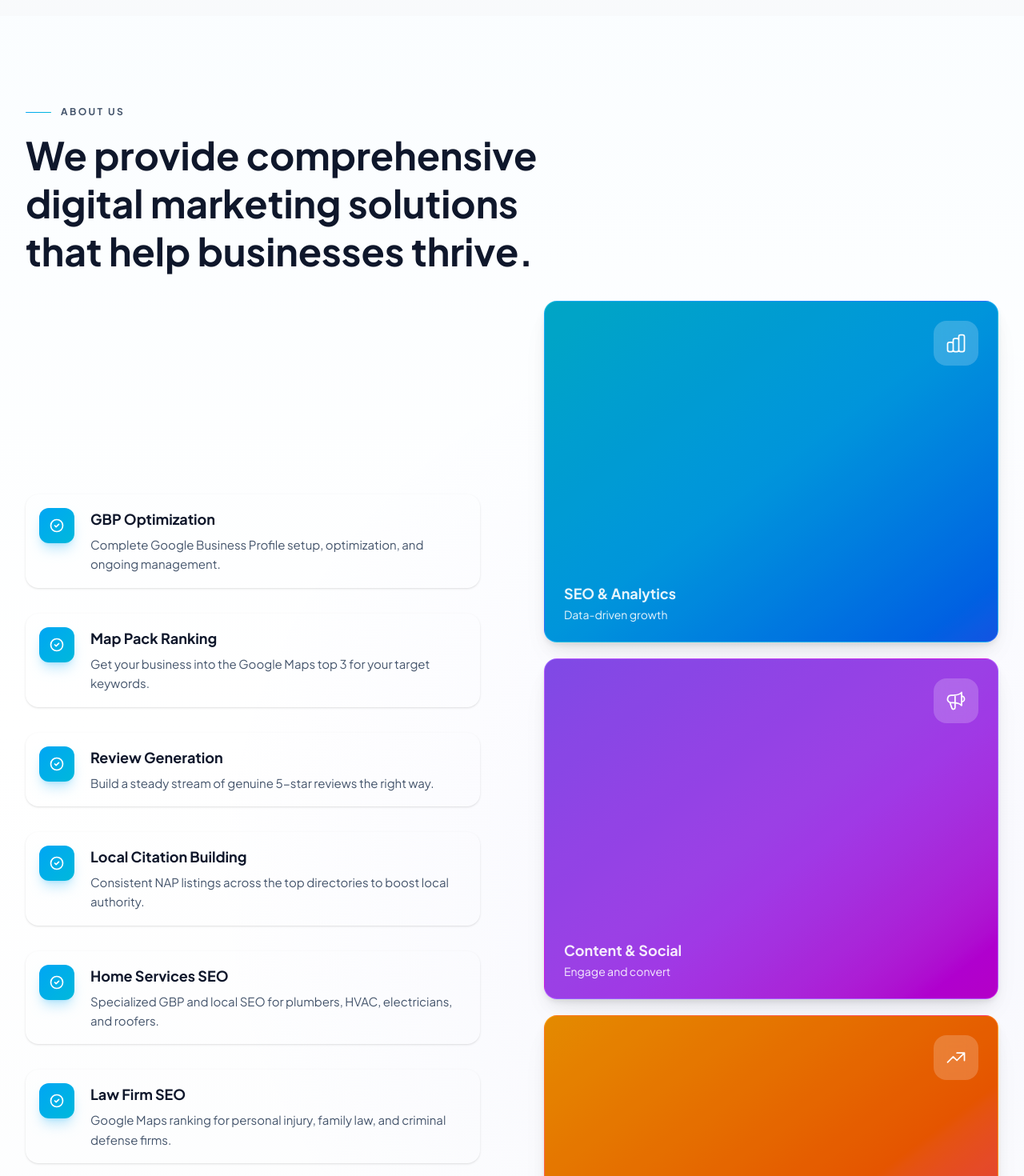
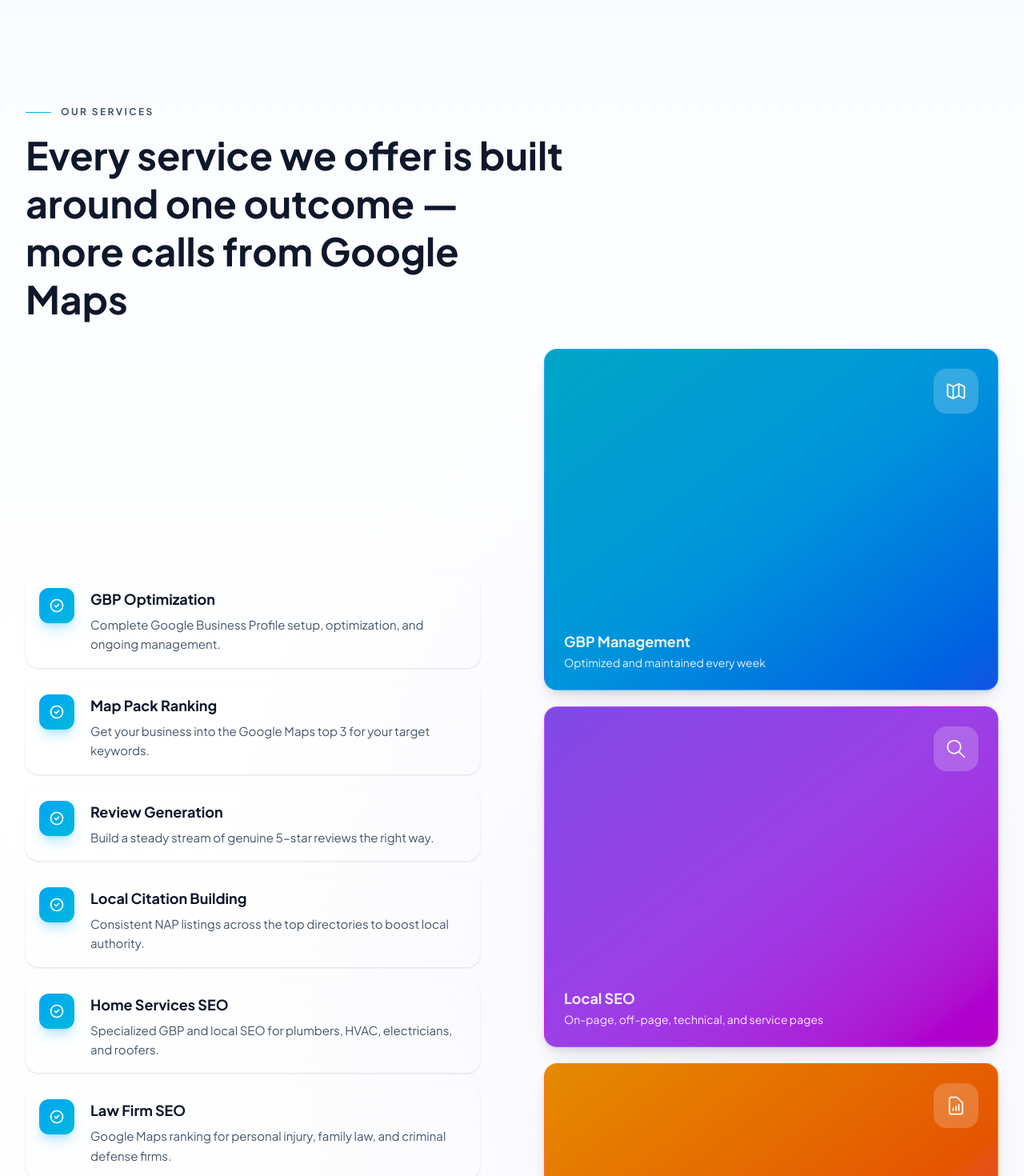
Before and after one commit to abubakar10/serpwiser, a React (Vite) app: page / in a window 1280 px wide. Shown: the part 2760-4230 px from the top of the page at 80% size. Built offline with nearby package versions, Linux system fonts and the light colour scheme; no server answers.

Commit message:
Update OurExpertise.jsx

```diff
--- a/src/components/OurExpertise.jsx
+++ b/src/components/OurExpertise.jsx
@@ -8,8 +8,7 @@ const SectionLabel = ({ children }) => (
   </div>
 );
 
-/* New image sections: gradient cards with visuals + box shadows */
-const ImageSectionCard = ({ gradient, title, subtitle, icon }) => (
+const Card = ({ gradient, title, subtitle, icon }) => (
   <div className={`rounded-2xl overflow-hidden shadow-card hover:shadow-card-hover transition-all duration-300 bg-gradient-to-br ${gradient} border border-white/10`}>
     <div className="aspect-[4/3] p-6 flex flex-col justify-between relative">
       <div className="absolute inset-0 bg-black/10" />
@@ -31,12 +30,12 @@ export default function OurExpertise() {
     <section id="our-expertise" className="py-20 md:py-28 relative overflow-hidden bg-gradient-to-b from-sky-50/30 via-white to-slate-50/50" aria-labelledby="our-expertise-heading">
       <div className="absolute inset-0 bg-[radial-gradient(ellipse_60%_40%_at_80%_60%,rgba(99,102,241,0.05),transparent)]" />
       <div className="relative max-w-7xl mx-auto px-4 sm:px-6 lg:px-8">
-        <SectionLabel>About Us</SectionLabel>
+        <SectionLabel>Our Services</SectionLabel>
         <h2 id="our-expertise-heading" className="text-3xl sm:text-4xl lg:text-5xl font-bold text-slate-900 mb-8 max-w-2xl leading-tight">
-          We provide comprehensive digital marketing solutions that help businesses thrive.
+          Every service we offer is built around one outcome — more calls from Google Maps
         </h2>
         <div className="grid lg:grid-cols-2 gap-14 lg:gap-20 items-center">
-          <div className="space-y-8">
+          <div className="space-y-4">
             {expertiseServices.map((service) => (
               <div key={service.path} className="flex gap-5 group p-4 rounded-2xl hover:bg-white/80 transition-colors shadow-sm hover:shadow-card border border-transparent hover:border-slate-200/80">
                 <div className="w-11 h-11 rounded-xl bg-gradient-to-br from-sky-500 to-cyan-500 flex items-center justify-center shrink-0 text-white shadow-lg shadow-sky-500/25">
@@ -53,35 +52,34 @@ export default function OurExpertise() {
               </div>
             ))}
           </div>
-          {/* New image sections: 3 gradient visual cards */}
           <div className="grid grid-cols-1 gap-5">
-            <ImageSectionCard
+            <Card
               gradient="from-cyan-500 via-sky-500 to-blue-600"
-              title="SEO & Analytics"
-              subtitle="Data-driven growth"
+              title="GBP Management"
+              subtitle="Optimized and maintained every week"
               icon={
                 <svg className="w-7 h-7" fill="none" stroke="currentColor" viewBox="0 0 24 24">
-                  <path strokeLinecap="round" strokeLinejoin="round" strokeWidth={1.5} d="M9 19v-6a2 2 0 00-2-2H5a2 2 0 00-2 2v6a2 2 0 002 2h2a2 2 0 002-2zm0 0V9a2 2 0 012-2h2a2 2 0 012 2v10m-6 0a2 2 0 002 2h2a2 2 0 002-2m0 0V5a2 2 0 012-2h2a2 2 0 012 2v14a2 2 0 01-2 2h-2a2 2 0 01-2-2z" />
+                  <path strokeLinecap="round" strokeLinejoin="round" strokeWidth={1.5} d="M9 20l-5.447-2.724A1 1 0 013 16.382V5.618a1 1 0 011.447-.894L9 7m0 13l6-3m-6 3V7m6 10l4.553 2.276A1 1 0 0021 18.382V7.618a1 1 0 00-.553-.894L15 4m0 13V4m0 0L9 7" />
                 </svg>
               }
             />
-            <ImageSectionCard
+            <Card
               gradient="from-violet-500 via-purple-500 to-fuchsia-600"
-              title="Content & Social"
-              subtitle="Engage and convert"
+              title="Local SEO"
+              subtitle="On-page, off-page, technical, and service pages"
               icon={
                 <svg className="w-7 h-7" fill="none" stroke="currentColor" viewBox="0 0 24 24">
-                  <path strokeLinecap="round" strokeLinejoin="round" strokeWidth={1.5} d="M11 5.882V19.24a1.76 1.76 0 01-3.417.592l-2.147-6.15M18 13a3 3 0 100-6M5.436 13.683A4.001 4.001 0 017 6h1.832c4.1 0 7.625-1.234 9.168-3v14c-1.543-1.766-5.067-3-9.168-3H7a3.988 3.988 0 01-1.564-.317z" />
+                  <path strokeLinecap="round" strokeLinejoin="round" strokeWidth={1.5} d="M21 21l-6-6m2-5a7 7 0 11-14 0 7 7 0 0114 0z" />
                 </svg>
               }
             />
-            <ImageSectionCard
+            <Card
               gradient="from-amber-500 via-orange-500 to-rose-500"
-              title="Growth & ROI"
-              subtitle="Measurable results"
+              title="Transparent Reporting"
+              subtitle="Rankings, reviews, calls — real numbers monthly"
               icon={
                 <svg className="w-7 h-7" fill="none" stroke="currentColor" viewBox="0 0 24 24">
-                  <path strokeLinecap="round" strokeLinejoin="round" strokeWidth={1.5} d="M13 7h8m0 0v8m0-8l-8 8-4-4-6 6" />
+                  <path strokeLinecap="round" strokeLinejoin="round" strokeWidth={1.5} d="M9 17v-2m3 2v-4m3 4v-6m2 10H7a2 2 0 01-2-2V5a2 2 0 012-2h5.586a1 1 0 01.707.293l5.414 5.414a1 1 0 01.293.707V19a2 2 0 01-2 2z" />
                 </svg>
               }
             />
```
